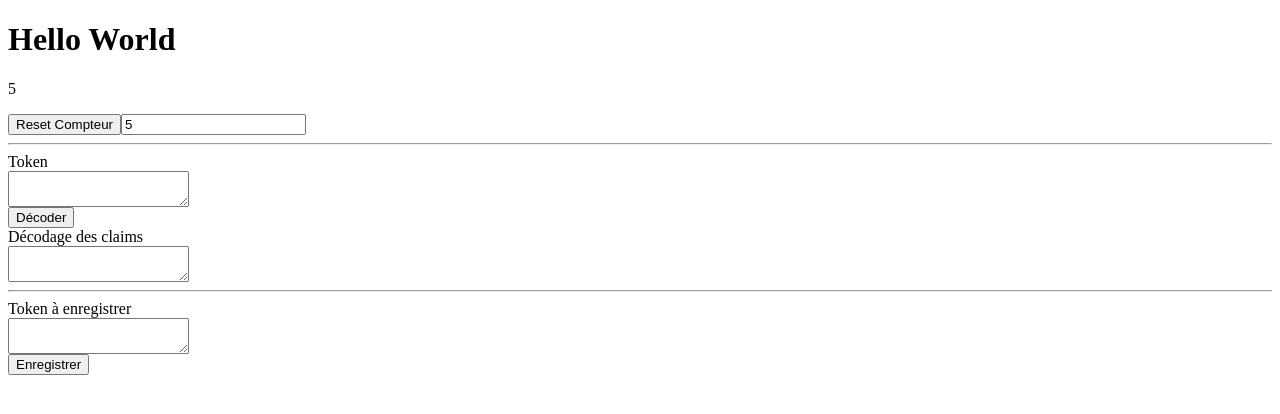
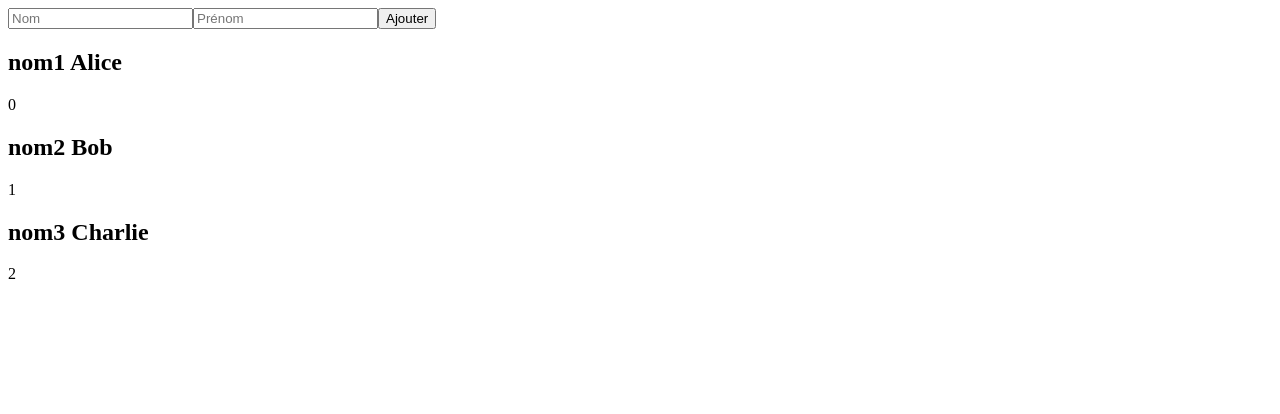
Before and after one commit to Maxime0043/intro-vuejs-exo1, a Vue app: page / in a window 1280 px wide. Shown: the top 414 px of the page. Built offline with nearby package versions, Linux system fonts and the light colour scheme.

Commit message:
OK : Exo 5 - Création d'un tableau (v-for) + Insertion d'une valeur avec un champs 'nom' et 'prenom'

```diff
--- a/src/App.vue
+++ b/src/App.vue
@@ -1,13 +1,16 @@
 <script setup>
 import Compteur from "@/components/Compteur.vue";
 import DemoJWT from "@/components/DemoJWT.vue";
+import Tableau from "@/components/Tableau.vue";
 </script>
 
 <template>
   <div>
-    <Compteur />
+    <!-- <Compteur />
     <hr />
     <DemoJWT />
+    <hr /> -->
+    <Tableau />
   </div>
 </template>
 
--- /dev/null
+++ b/src/components/Tableau.vue
@@ -0,0 +1,48 @@
+<script setup>
+import { ref } from "vue";
+
+const newObjetLastName = ref("");
+const newObjetFirstName = ref("");
+const listeObjets = ref([
+  { id: 0, nom: "nom1", prenom: "Alice" },
+  { id: 1, nom: "nom2", prenom: "Bob" },
+  { id: 2, nom: "nom3", prenom: "Charlie" },
+]);
+
+function ajouter() {
+  let id = listeObjets.value[listeObjets.value.length - 1]?.id;
+
+  if (!id) id = 0;
+  else id++;
+
+  listeObjets.value.push({
+    id: id,
+    nom: newObjetLastName.value,
+    prenom: newObjetFirstName.value,
+  });
+}
+
+function supprimer(id) {
+  listeObjets.value = listeObjets.value.filter((obj) => obj.id !== id);
+}
+</script>
+
+<template>
+  <div>
+    <input type="text" v-model="newObjetLastName" placeholder="Nom" />
+    <input type="text" v-model="newObjetFirstName" placeholder="Prénom" />
+    <button @click="ajouter()">Ajouter</button>
+
+    <div
+      v-for="monObjet in listeObjets"
+      :key="monObjet.id"
+      @click="supprimer(monObjet.id)"
+    >
+      <h2>{{ monObjet.nom }} {{ monObjet.prenom }}</h2>
+      <p>{{ monObjet.id }}</p>
+    </div>
+  </div>
+</template>
+
+<style>
+</style>
```
